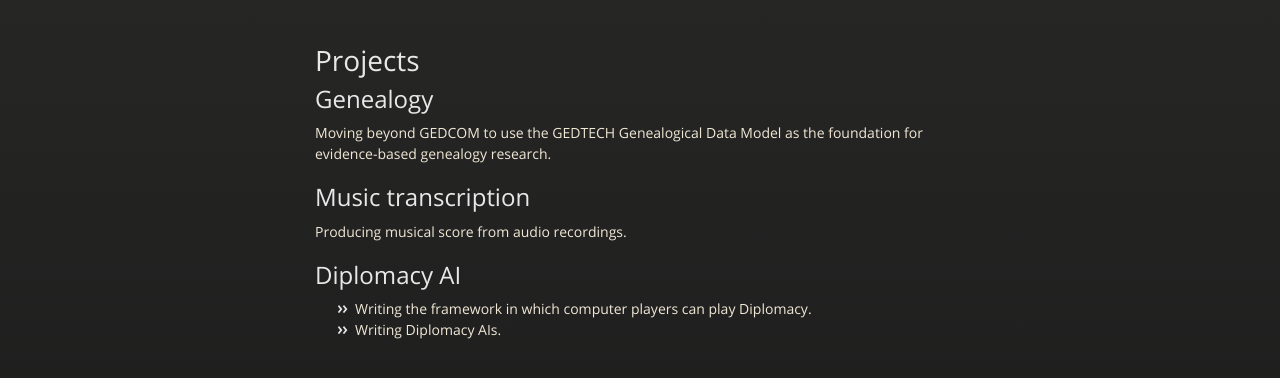
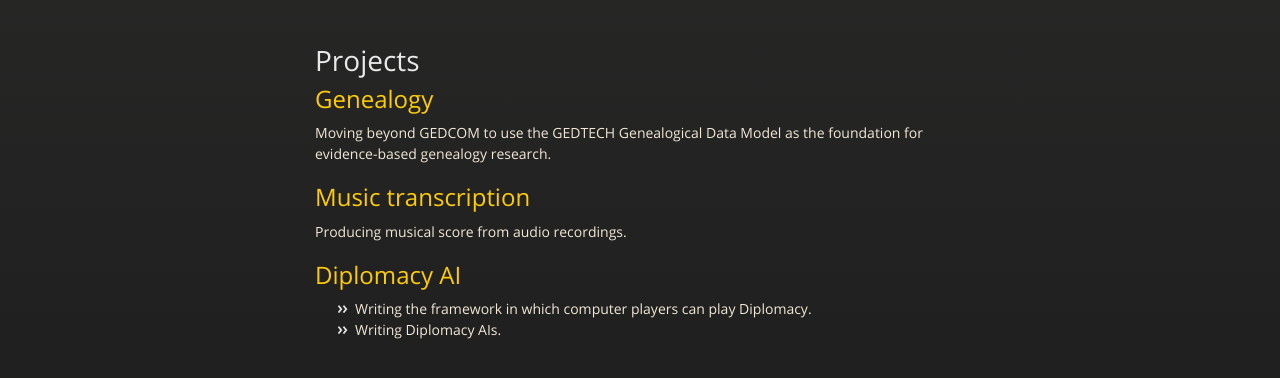
Before and after one commit to arr28/arr28.github.com, a plain HTML site: page index.html in a window 1280 px wide. Shown: the part 226-604 px from the top of the page. Drawn offline with nearby package versions, Linux system fonts and the light colour scheme.

Commit message:
Replace master branch with page content via GitHub

```diff
--- a/index.html
+++ b/index.html
@@ -37,15 +37,15 @@
 
         <h1>Projects</h1>
 
-<h2>Genealogy</h2>
+<h2><a href="https://github.com/arr28/Genealogy">Genealogy</a></h2>
 
 <p>Moving beyond GEDCOM to use the GEDTECH Genealogical Data Model as the foundation for evidence-based genealogy research.</p>
 
-<h2>Music transcription</h2>
+<h2><a href="https://github.com/arr28/MusicTranscription">Music transcription</a></h2>
 
 <p>Producing musical score from audio recordings.</p>
 
-<h2>Diplomacy AI</h2>
+<h2><a href="http://www.daide.org.uk">Diplomacy AI</a></h2>
 
 <ul>
 <li>Writing the framework in which computer players can play Diplomacy.</li>
--- a/params.json
+++ b/params.json
@@ -1 +1 @@
-{"tagline":"When it's time to relax","google":"UA-37466207-1","note":"Don't delete this file! It's used internally to help with page regeneration.","body":"# Projects\r\n## Genealogy\r\nMoving beyond GEDCOM to use the GEDTECH Genealogical Data Model as the foundation for evidence-based genealogy research.\r\n\r\n## Music transcription\r\nProducing musical score from audio recordings.\r\n\r\n## Diplomacy AI\r\n* Writing the framework in which computer players can play Diplomacy.\r\n* Writing Diplomacy AIs.\r\n","name":"Andrew's Projects"}
+{"note":"Don't delete this file! It's used internally to help with page regeneration.","body":"# Projects\r\n## [Genealogy](https://github.com/arr28/Genealogy)\r\nMoving beyond GEDCOM to use the GEDTECH Genealogical Data Model as the foundation for evidence-based genealogy research.\r\n\r\n## [Music transcription](https://github.com/arr28/MusicTranscription)\r\nProducing musical score from audio recordings.\r\n\r\n## [Diplomacy AI](http://www.daide.org.uk)\r\n* Writing the framework in which computer players can play Diplomacy.\r\n* Writing Diplomacy AIs.\r\n","google":"UA-37466207-1","name":"Andrew's Projects","tagline":"When it's time to relax"}
```
